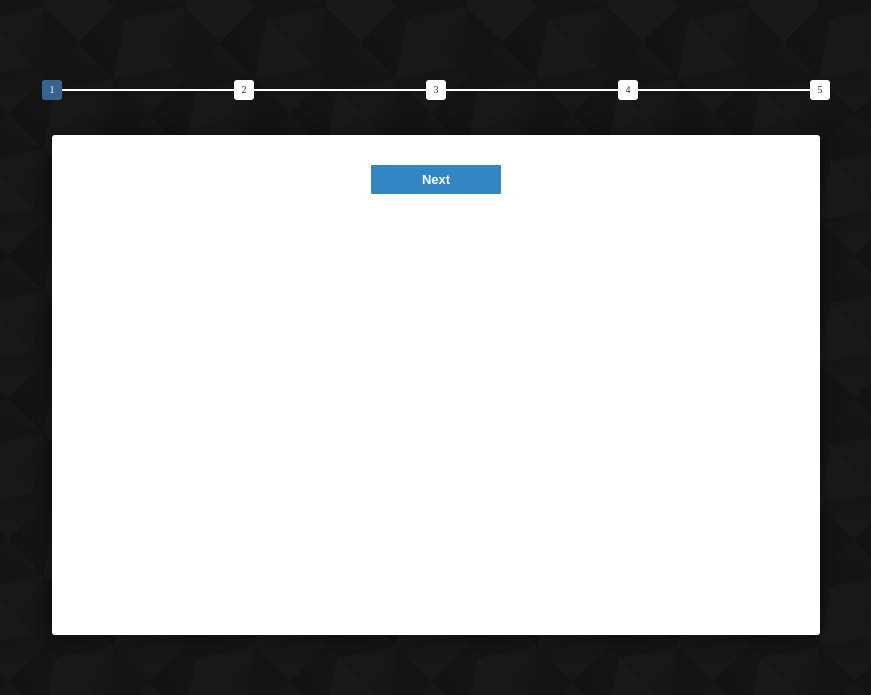
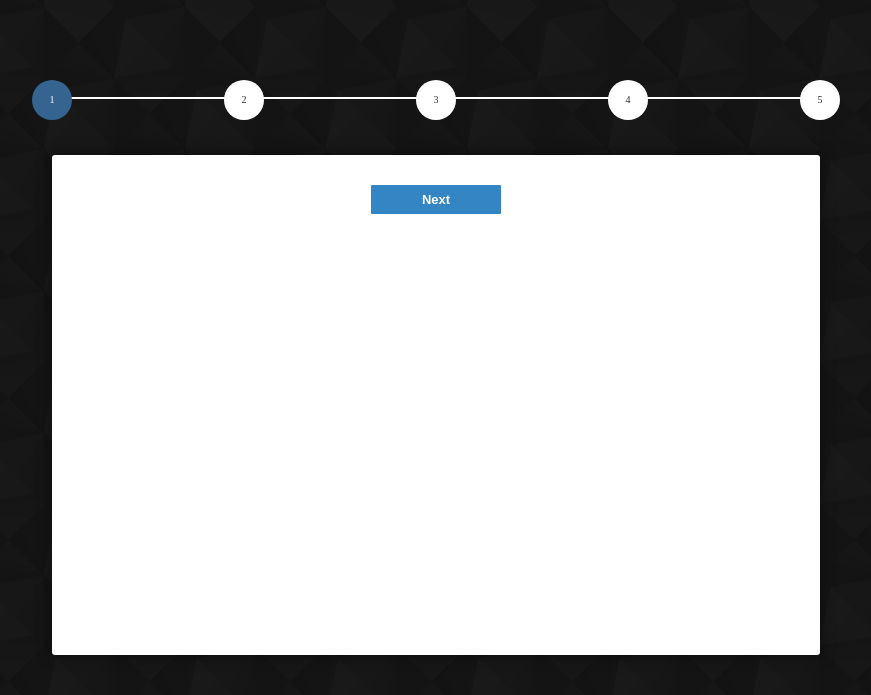
Before and after one commit to Bhodda/grundfosproject, a PHP site: page / in a window 1280 px wide. Shown: the part 100-795 px from the top of the page, without its empty margins (204-1075 px from the left). Run offline with PHP 8.4, Linux system fonts and the light colour scheme; some libraries are stand-ins or nearby versions; some web fonts are replaced.

Commit message:
Progressbar
Made some changes in the progressbar - The progressbar connectors made
round and bigger.

```diff
--- a/style/style.css
+++ b/style/style.css
@@ -136,13 +136,13 @@ body {
 #progressbar li:before {
     content: counter(step);
     counter-increment: step;
-    width: 20px;
-    line-height: 20px;
+    width: 40px;
+    line-height: 40px;
     display: block;
     font-size: 10px;
     color: #333;
     background: white;
-    border-radius: 3px;
+    border-radius: 40px;
     margin: 0 auto 5px auto;
 }
 /*progressbar connectors*/
@@ -153,7 +153,7 @@ body {
     background: white;
     position: absolute;
     left: -50%;
-    top: 9px;
+    top: 17px;
     z-index: -1; /*put it behind the numbers*/
 }
 #progressbar li:first-child:after {
```
